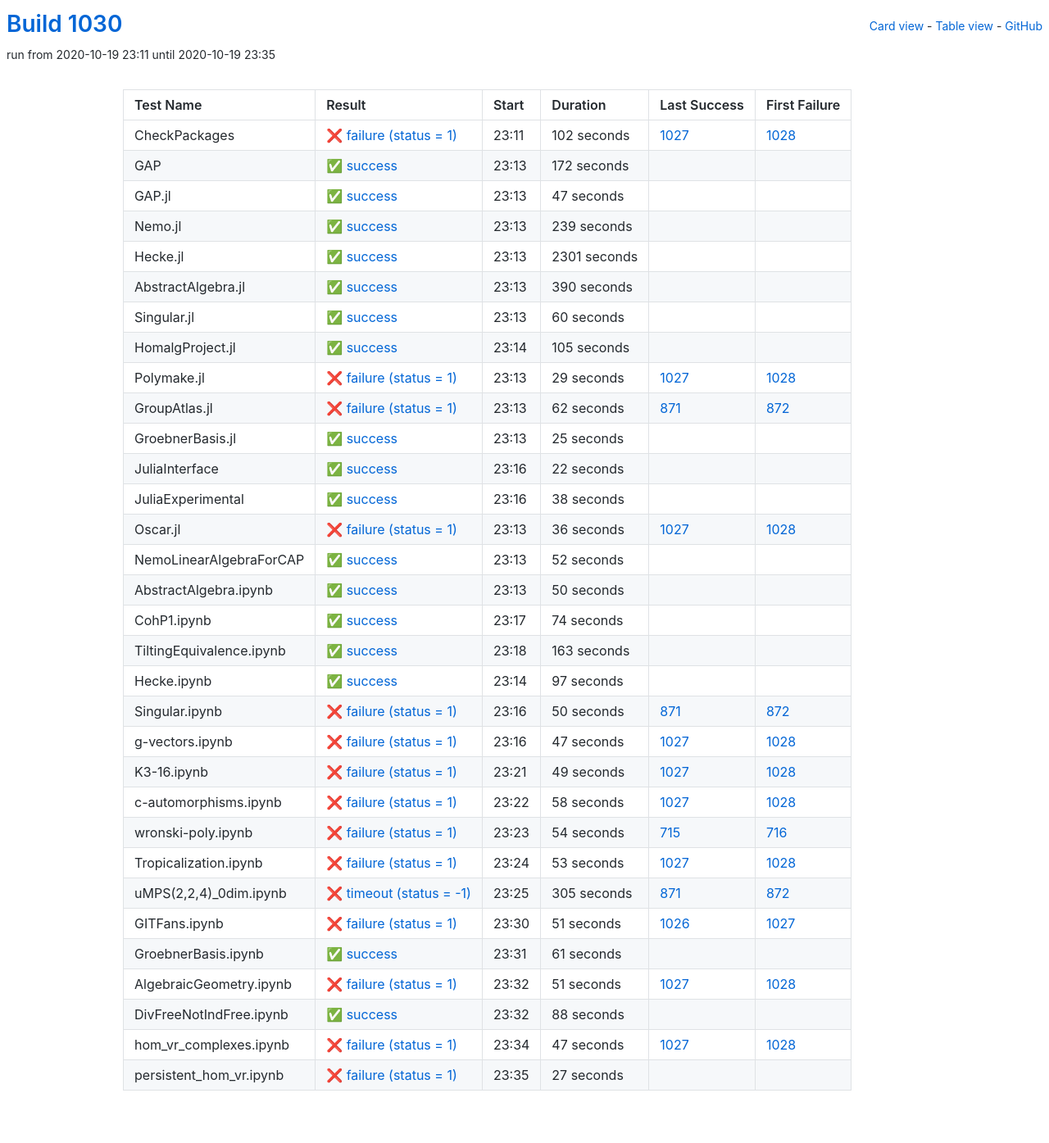
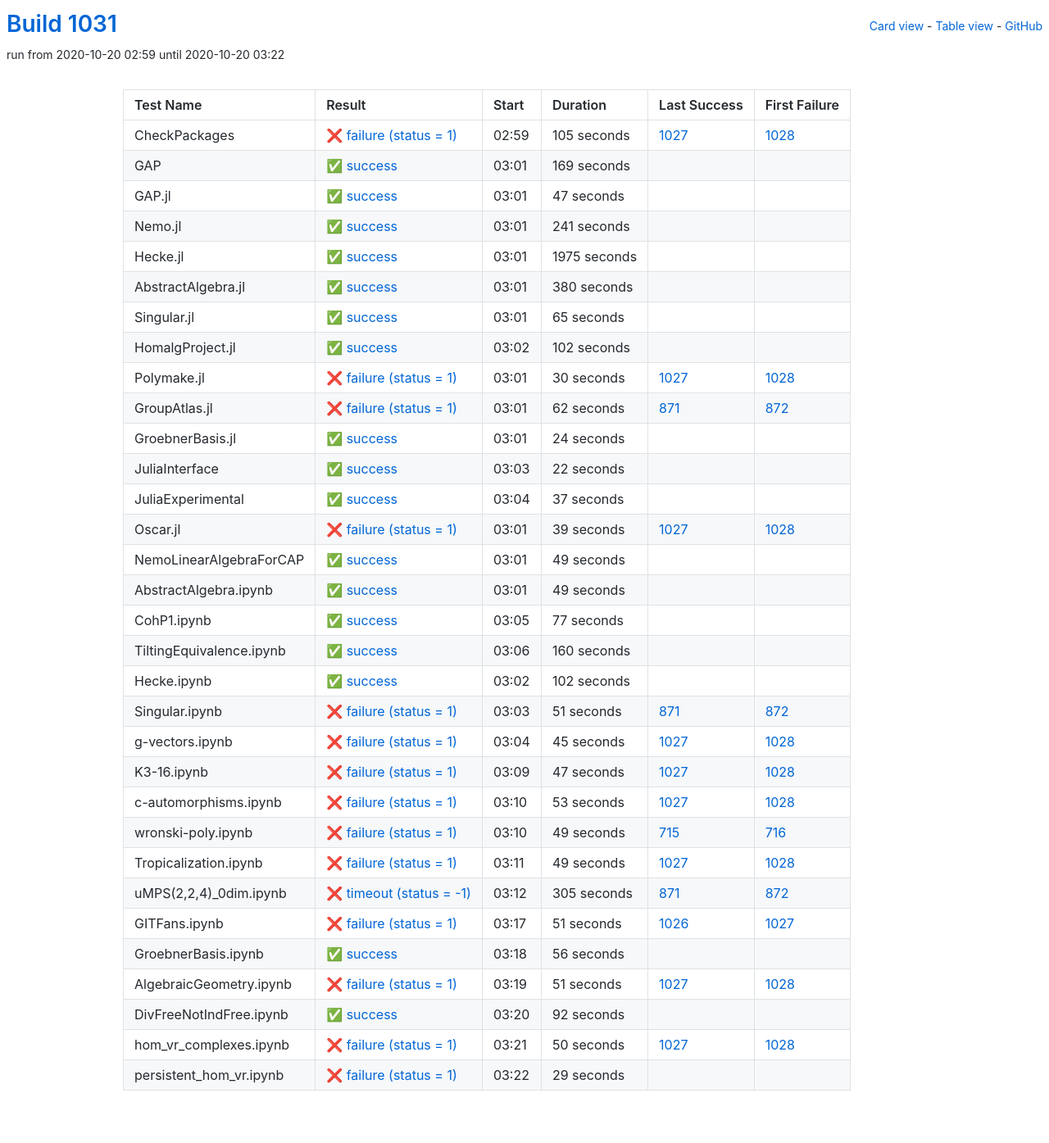
Before and after one commit to oscar-system/oscar-ci-status-stable, a Jekyll site: the page built from table.html, in a window 1280 px wide. Shown: the whole page at 82% size. Built offline with Jekyll 4.4.1, drawn with Linux system fonts in a browser that asks for light colours.

Commit message:
Build #1031

```diff
--- a/_data/ci.yml
+++ b/_data/ci.yml
@@ -1,6 +1,6 @@
 ---
-build: 1030
-build_url: https://oscarci.mathematik.uni-kl.de/job/oscar-stable/1030/
+build: 1031
+build_url: https://oscarci.mathematik.uni-kl.de/job/oscar-stable/1031/
 job: oscar-stable
 organization: oscar-system
 repo: oscar-ci-status-stable
@@ -8,32 +8,32 @@ repourl: https://github.com/oscar-system/oscar-ci-status-stable
 tests:
 - name: CheckPackages
   id: checkpackages
-  log: https://oscarci.mathematik.uni-kl.de/job/oscar-stable/1030/artifact/logs/build-1030/CheckPackages.log
-  start: 2020-10-19 23:11
+  log: https://oscarci.mathematik.uni-kl.de/job/oscar-stable/1031/artifact/logs/build-1031/CheckPackages.log
+  start: 2020-10-20 02:59
   success: false
   exitcode: 1
   status: failure
-  duration: 102
+  duration: 105
   last_success: 1027
   last_success_url: https://oscarci.mathematik.uni-kl.de/job/oscar-stable/1027/
   first_failure: 1028
   first_failure_url: https://oscarci.mathematik.uni-kl.de/job/oscar-stable/1028/
 - name: GAP
   id: gap
-  log: https://oscarci.mathematik.uni-kl.de/job/oscar-stable/1030/artifact/logs/build-1030/GAP.log
-  start: 2020-10-19 23:13
+  log: https://oscarci.mathematik.uni-kl.de/job/oscar-stable/1031/artifact/logs/build-1031/GAP.log
+  start: 2020-10-20 03:01
   success: true
   exitcode: 0
   status: success
-  duration: 172
+  duration: 169
   last_success: false
   last_success_url:
   first_failure: false
   first_failure_url:
 - name: GAP.jl
   id: gap-jl
-  log: https://oscarci.mathematik.uni-kl.de/job/oscar-stable/1030/artifact/logs/build-1030/GAP.jl.log
-  start: 2020-10-19 23:13
+  log: https://oscarci.mathematik.uni-kl.de/job/oscar-stable/1031/artifact/logs/build-1031/GAP.jl.log
+  start: 2020-10-20 03:01
   success: true
   exitcode: 0
   status: success
@@ -44,80 +44,80 @@ tests:
   first_failure_url:
 - name: Nemo.jl
   id: nemo-jl
-  log: https://oscarci.mathematik.uni-kl.de/job/oscar-stable/1030/artifact/logs/build-1030/Nemo.jl.log
-  start: 2020-10-19 23:13
+  log: https://oscarci.mathematik.uni-kl.de/job/oscar-stable/1031/artifact/logs/build-1031/Nemo.jl.log
+  start: 2020-10-20 03:01
   success: true
   exitcode: 0
   status: success
-  duration: 239
+  duration: 241
   last_success: false
   last_success_url:
   first_failure: false
   first_failure_url:
 - name: Hecke.jl
   id: hecke-jl
-  log: https://oscarci.mathematik.uni-kl.de/job/oscar-stable/1030/artifact/logs/build-1030/Hecke.jl.log
-  start: 2020-10-19 23:13
+  log: https://oscarci.mathematik.uni-kl.de/job/oscar-stable/1031/artifact/logs/build-1031/Hecke.jl.log
+  start: 2020-10-20 03:01
   success: true
   exitcode: 0
   status: success
-  duration: 2301
+  duration: 1975
   last_success: false
   last_success_url:
   first_failure: false
   first_failure_url:
 - name: AbstractAlgebra.jl
   id: abstractalgebra-jl
-  log: https://oscarci.mathematik.uni-kl.de/job/oscar-stable/1030/artifact/logs/build-1030/AbstractAlgebra.jl.log
-  start: 2020-10-19 23:13
+  log: https://oscarci.mathematik.uni-kl.de/job/oscar-stable/1031/artifact/logs/build-1031/AbstractAlgebra.jl.log
+  start: 2020-10-20 03:01
   success: true
   exitcode: 0
   status: success
-  duration: 390
+  duration: 380
   last_success: false
   last_success_url:
   first_failure: false
   first_failure_url:
 - name: Singular.jl
   id: singular-jl
-  log: https://oscarci.mathematik.uni-kl.de/job/oscar-stable/1030/artifact/logs/build-1030/Singular.jl.log
-  start: 2020-10-19 23:13
+  log: https://oscarci.mathematik.uni-kl.de/job/oscar-stable/1031/artifact/logs/build-1031/Singular.jl.log
+  start: 2020-10-20 03:01
   success: true
   exitcode: 0
   status: success
-  duration: 60
+  duration: 65
   last_success: false
   last_success_url:
   first_failure: false
   first_failure_url:
 - name: HomalgProject.jl
   id: homalgproject-jl
-  log: https://oscarci.mathematik.uni-kl.de/job/oscar-stable/1030/artifact/logs/build-1030/HomalgProject.jl.log
-  start: 2020-10-19 23:14
+  log: https://oscarci.mathematik.uni-kl.de/job/oscar-stable/1031/artifact/logs/build-1031/HomalgProject.jl.log
+  start: 2020-10-20 03:02
   success: true
   exitcode: 0
   status: success
-  duration: 105
+  duration: 102
   last_success: false
   last_success_url:
   first_failure: false
   first_failure_url:
 - name: Polymake.jl
   id: polymake-jl
-  log: https://oscarci.mathematik.uni-kl.de/job/oscar-stable/1030/artifact/logs/build-1030/Polymake.jl.log
-  start: 2020-10-19 23:13
+  log: https://oscarci.mathematik.uni-kl.de/job/oscar-stable/1031/artifact/logs/build-1031/Polymake.jl.log
+  start: 2020-10-20 03:01
   success: false
   exitcode: 1
   status: failure
-  duration: 29
+  duration: 30
   last_success: 1027
   last_success_url: https://oscarci.mathematik.uni-kl.de/job/oscar-stable/1027/
   first_failure: 1028
   first_failure_url: https://oscarci.mathematik.uni-kl.de/job/oscar-stable/1028/
 - name: GroupAtlas.jl
   id: groupatlas-jl
-  log: https://oscarci.mathematik.uni-kl.de/job/oscar-stable/1030/artifact/logs/build-1030/GroupAtlas.jl.log
-  start: 2020-10-19 23:13
+  log: https://oscarci.mathematik.uni-kl.de/job/oscar-stable/1031/artifact/logs/build-1031/GroupAtlas.jl.log
+  start: 2020-10-20 03:01
   success: false
   exitcode: 1
   status: failure
@@ -128,20 +128,20 @@ tests:
   first_failure_url: https://oscarci.mathematik.uni-kl.de/job/oscar-stable/872/
 - name: GroebnerBasis.jl
   id: groebnerbasis-jl
-  log: https://oscarci.mathematik.uni-kl.de/job/oscar-stable/1030/artifact/logs/build-1030/GroebnerBasis.jl.log
-  start: 2020-10-19 23:13
+  log: https://oscarci.mathematik.uni-kl.de/job/oscar-stable/1031/artifact/logs/build-1031/GroebnerBasis.jl.log
+  start: 2020-10-20 03:01
   success: true
   exitcode: 0
   status: success
-  duration: 25
+  duration: 24
   last_success: false
   last_success_url:
   first_failure: false
   first_failure_url:
 - name: JuliaInterface
   id: juliainterface
-  log: https://oscarci.mathematik.uni-kl.de/job/oscar-stable/1030/artifact/logs/build-1030/JuliaInterface.log
-  start: 2020-10-19 23:16
+  log: https://oscarci.mathematik.uni-kl.de/job/oscar-stable/1031/artifact/logs/build-1031/JuliaInterface.log
+  start: 2020-10-20 03:03
   success: true
   exitcode: 0
   status: success
@@ -152,104 +152,116 @@ tests:
   first_failure_url:
 - name: JuliaExperimental
   id: juliaexperimental
-  log: https://oscarci.mathematik.uni-kl.de/job/oscar-stable/1030/artifact/logs/build-1030/JuliaExperimental.log
-  start: 2020-10-19 23:16
+  log: https://oscarci.mathematik.uni-kl.de/job/oscar-stable/1031/artifact/logs/build-1031/JuliaExperimental.log
+  start: 2020-10-20 03:04
   success: true
   exitcode: 0
   status: success
-  duration: 38
+  duration: 37
   last_success: false
   last_success_url:
   first_failure: false
   first_failure_url:
 - name: Oscar.jl
   id: oscar-jl
-  log: https://oscarci.mathematik.uni-kl.de/job/oscar-stable/1030/artifact/logs/build-1030/Oscar.jl.log
-  start: 2020-10-19 23:13
+  log: https://oscarci.mathematik.uni-kl.de/job/oscar-stable/1031/artifact/logs/build-1031/Oscar.jl.log
+  start: 2020-10-20 03:01
   success: false
   exitcode: 1
   status: failure
-  duration: 36
+  duration: 39
   last_success: 1027
   last_success_url: https://oscarci.mathematik.uni-kl.de/job/oscar-stable/1027/
   first_failure: 1028
   first_failure_url: https://oscarci.mathematik.uni-kl.de/job/oscar-stable/1028/
 - name: NemoLinearAlgebraForCAP
   id: nemolinearalgebraforcap
-  log: https://oscarci.mathematik.uni-kl.de/job/oscar-stable/1030/artifact/logs/build-1030/NemoLinearAlgebraForCAP.log
-  start: 2020-10-19 23:13
+  log: https://oscarci.mathematik.uni-kl.de/job/oscar-stable/1031/artifact/logs/build-1031/NemoLinearAlgebraForCAP.log
+  start: 2020-10-20 03:01
   success: true
   exitcode: 0
   status: success
-  duration: 52
+  duration: 49
   last_success: false
   last_success_url:
   first_failure: false
   first_failure_url:
 - name: AbstractAlgebra.ipynb
   id: abstractalgebra-ipynb
-  log: https://oscarci.mathematik.uni-kl.de/job/oscar-stable/1030/artifact/logs/build-1030/AbstractAlgebra.ipynb.log
-  start: 2020-10-19 23:13
+  log: https://oscarci.mathematik.uni-kl.de/job/oscar-stable/1031/artifact/logs/build-1031/AbstractAlgebra.ipynb.log
+  start: 2020-10-20 03:01
   success: true
   exitcode: 0
   status: success
-  duration: 50
+  duration: 49
   last_success: false
   last_success_url:
   first_failure: false
   first_failure_url:
 - name: CohP1.ipynb
   id: cohp1-ipynb
-  log: https://oscarci.mathematik.uni-kl.de/job/oscar-stable/1030/artifact/logs/build-1030/CohP1.ipynb.log
-  start: 2020-10-19 23:17
+  log: https://oscarci.mathematik.uni-kl.de/job/oscar-stable/1031/artifact/logs/build-1031/CohP1.ipynb.log
+  start: 2020-10-20 03:05
   success: true
   exitcode: 0
   status: success
-  duration: 74
+  duration: 77
   last_success: false
   last_success_url:
   first_failure: false
   first_failure_url:
 - name: TiltingEquivalence.ipynb
   id: tiltingequivalence-ipynb
-  log: https://oscarci.mathematik.uni-kl.de/job/oscar-stable/1030/artifact/logs/build-1030/TiltingEquivalence.ipynb.log
-  start: 2020-10-19 23:18
+  log: https://oscarci.mathematik.uni-kl.de/job/oscar-stable/1031/artifact/logs/build-1031/TiltingEquivalence.ipynb.log
+  start: 2020-10-20 03:06
   success: true
   exitcode: 0
   status: success
-  duration: 163
+  duration: 160
   last_success: false
   last_success_url:
   first_failure: false
   first_failure_url:
 - name: Hecke.ipynb
   id: hecke-ipynb
-  log: https://oscarci.mathematik.uni-kl.de/job/oscar-stable/1030/artifact/logs/build-1030/Hecke.ipynb.log
-  start: 2020-10-19 23:14
+  log: https://oscarci.mathematik.uni-kl.de/job/oscar-stable/1031/artifact/logs/build-1031/Hecke.ipynb.log
+  start: 2020-10-20 03:02
   success: true
   exitcode: 0
   status: success
-  duration: 97
+  duration: 102
   last_success: false
   last_success_url:
   first_failure: false
   first_failure_url:
 - name: Singular.ipynb
   id: singular-ipynb
-  log: https://oscarci.mathematik.uni-kl.de/job/oscar-stable/1030/artifact/logs/build-1030/Singular.ipynb.log
-  start: 2020-10-19 23:16
+  log: https://oscarci.mathematik.uni-kl.de/job/oscar-stable/1031/artifact/logs/build-1031/Singular.ipynb.log
+  start: 2020-10-20 03:03
   success: false
   exitcode: 1
   status: failure
-  duration: 50
+  duration: 51
   last_success: 871
   last_success_url: https://oscarci.mathematik.uni-kl.de/job/oscar-stable/871/
   first_failure: 872
   first_failure_url: https://oscarci.mathematik.uni-kl.de/job/oscar-stable/872/
 - name: g-vectors.ipynb
   id: g-vectors-ipynb
-  log: https://oscarci.mathematik.uni-kl.de/job/oscar-stable/1030/artifact/logs/build-1030/g-vectors.ipynb.log
-  start: 2020-10-19 23:16
+  log: https://oscarci.mathematik.uni-kl.de/job/oscar-stable/1031/artifact/logs/build-1031/g-vectors.ipynb.log
+  start: 2020-10-20 03:04
+  success: false
+  exitcode: 1
+  status: failure
+  duration: 45
+  last_success: 1027
+  last_success_url: https://oscarci.mathematik.uni-kl.de/job/oscar-stable/1027/
+  first_failure: 1028
+  first_failure_url: https://oscarci.mathematik.uni-kl.de/job/oscar-stable/1028/
+- name: K3-16.ipynb
+  id: k3-16-ipynb
+  log: https://oscarci.mathematik.uni-kl.de/job/oscar-stable/1031/artifact/logs/build-1031/K3-16.ipynb.log
+  start: 2020-10-20 03:09
   success: false
   exitcode: 1
   status: failure
@@ -258,10 +270,34 @@ tests:
   last_success_url: https://oscarci.mathematik.uni-kl.de/job/oscar-stable/1027/
   first_failure: 1028
   first_failure_url: https://oscarci.mathematik.uni-kl.de/job/oscar-stable/1028/
-- name: K3-16.ipynb
-  id: k3-16-ipynb
-  log: https://oscarci.mathematik.uni-kl.de/job/oscar-stable/1030/artifact/logs/build-1030/K3-16.ipynb.log
-  start: 2020-10-19 23:21
+- name: c-automorphisms.ipynb
+  id: c-automorphisms-ipynb
+  log: https://oscarci.mathematik.uni-kl.de/job/oscar-stable/1031/artifact/logs/build-1031/c-automorphisms.ipynb.log
+  start: 2020-10-20 03:10
+  success: false
+  exitcode: 1
+  status: failure
+  duration: 53
+  last_success: 1027
+  last_success_url: https://oscarci.mathematik.uni-kl.de/job/oscar-stable/1027/
+  first_failure: 1028
+  first_failure_url: https://oscarci.mathematik.uni-kl.de/job/oscar-stable/1028/
+- name: wronski-poly.ipynb
+  id: wronski-poly-ipynb
+  log: https://oscarci.mathematik.uni-kl.de/job/oscar-stable/1031/artifact/logs/build-1031/wronski-poly.ipynb.log
+  start: 2020-10-20 03:10
+  success: false
+  exitcode: 1
+  status: failure
+  duration: 49
+  last_success: 715
+  last_success_url: https://oscarci.mathematik.uni-kl.de/job/oscar-stable/715/
+  first_failure: 716
+  first_failure_url: https://oscarci.mathematik.uni-kl.de/job/oscar-stable/716/
+- name: Tropicalization.ipynb
+  id: tropicalization-ipynb
+  log: https://oscarci.mathematik.uni-kl.de/job/oscar-stable/1031/artifact/logs/build-1031/Tropicalization.ipynb.log
+  start: 2020-10-20 03:11
   success: false
   exitcode: 1
   status: failure
@@ -270,46 +306,10 @@ tests:
   last_success_url: https://oscarci.mathematik.uni-kl.de/job/oscar-stable/1027/
   first_failure: 1028
   first_failure_url: https://oscarci.mathematik.uni-kl.de/job/oscar-stable/1028/
-- name: c-automorphisms.ipynb
-  id: c-automorphisms-ipynb
-  log: https://oscarci.mathematik.uni-kl.de/job/oscar-stable/1030/artifact/logs/build-1030/c-automorphisms.ipynb.log
-  start: 2020-10-19 23:22
-  success: false
-  exitcode: 1
-  status: failure
-  duration: 58
-  last_success: 1027
-  last_success_url: https://oscarci.mathematik.uni-kl.de/job/oscar-stable/1027/
-  first_failure: 1028
-  first_failure_url: https://oscarci.mathematik.uni-kl.de/job/oscar-stable/1028/
-- name: wronski-poly.ipynb
-  id: wronski-poly-ipynb
-  log: https://oscarci.mathematik.uni-kl.de/job/oscar-stable/1030/artifact/logs/build-1030/wronski-poly.ipynb.log
-  start: 2020-10-19 23:23
-  success: false
-  exitcode: 1
-  status: failure
-  duration: 54
-  last_success: 715
-  last_success_url: https://oscarci.mathematik.uni-kl.de/job/oscar-stable/715/
-  first_failure: 716
-  first_failure_url: https://oscarci.mathematik.uni-kl.de/job/oscar-stable/716/
-- name: Tropicalization.ipynb
-  id: tropicalization-ipynb
-  log: https://oscarci.mathematik.uni-kl.de/job/oscar-stable/1030/artifact/logs/build-1030/Tropicalization.ipynb.log
-  start: 2020-10-19 23:24
-  success: false
-  exitcode: 1
-  status: failure
-  duration: 53
-  last_success: 1027
-  last_success_url: https://oscarci.mathematik.uni-kl.de/job/oscar-stable/1027/
-  first_failure: 1028
-  first_failure_url: https://oscarci.mathematik.uni-kl.de/job/oscar-stable/1028/
 - name: uMPS(2,2,4)_0dim.ipynb
   id: umps-2-2-4-0dim-ipynb
-  log: https://oscarci.mathematik.uni-kl.de/job/oscar-stable/1030/artifact/logs/build-1030/uMPS-2-2-4-_0dim.ipynb.log
-  start: 2020-10-19 23:25
+  log: https://oscarci.mathematik.uni-kl.de/job/oscar-stable/1031/artifact/logs/build-1031/uMPS-2-2-4-_0dim.ipynb.log
+  start: 2020-10-20 03:12
   success: false
   exitcode: -1
   status: timeout
@@ -320,8 +320,8 @@ tests:
   first_failure_url: https://oscarci.mathematik.uni-kl.de/job/oscar-stable/872/
 - name: GITFans.ipynb
   id: gitfans-ipynb
-  log: https://oscarci.mathematik.uni-kl.de/job/oscar-stable/1030/artifact/logs/build-1030/GITFans.ipynb.log
-  start: 2020-10-19 23:30
+  log: https://oscarci.mathematik.uni-kl.de/job/oscar-stable/1031/artifact/logs/build-1031/GITFans.ipynb.log
+  start: 2020-10-20 03:17
   success: false
   exitcode: 1
   status: failure
@@ -332,20 +332,20 @@ tests:
   first_failure_url: https://oscarci.mathematik.uni-kl.de/job/oscar-stable/1027/
 - name: GroebnerBasis.ipynb
   id: groebnerbasis-ipynb
-  log: https://oscarci.mathematik.uni-kl.de/job/oscar-stable/1030/artifact/logs/build-1030/GroebnerBasis.ipynb.log
-  start: 2020-10-19 23:31
+  log: https://oscarci.mathematik.uni-kl.de/job/oscar-stable/1031/artifact/logs/build-1031/GroebnerBasis.ipynb.log
+  start: 2020-10-20 03:18
   success: true
   exitcode: 0
   status: success
-  duration: 61
+  duration: 56
   last_success: false
   last_success_url:
   first_failure: false
   first_failure_url:
 - name: AlgebraicGeometry.ipynb
   id: algebraicgeometry-ipynb
-  log: https://oscarci.mathematik.uni-kl.de/job/oscar-stable/1030/artifact/logs/build-1030/AlgebraicGeometry.ipynb.log
-  start: 2020-10-19 23:32
+  log: https://oscarci.mathematik.uni-kl.de/job/oscar-stable/1031/artifact/logs/build-1031/AlgebraicGeometry.ipynb.log
+  start: 2020-10-20 03:19
   success: false
   exitcode: 1
   status: failure
@@ -356,36 +356,36 @@ tests:
   first_failure_url: https://oscarci.mathematik.uni-kl.de/job/oscar-stable/1028/
 - name: DivFreeNotIndFree.ipynb
   id: divfreenotindfree-ipynb
-  log: https://oscarci.mathematik.uni-kl.de/job/oscar-stable/1030/artifact/logs/build-1030/DivFreeNotIndFree.ipynb.log
-  start: 2020-10-19 23:32
+  log: https://oscarci.mathematik.uni-kl.de/job/oscar-stable/1031/artifact/logs/build-1031/DivFreeNotIndFree.ipynb.log
+  start: 2020-10-20 03:20
   success: true
   exitcode: 0
   status: success
-  duration: 88
+  duration: 92
   last_success: false
   last_success_url:
   first_failure: false
   first_failure_url:
 - name: hom_vr_complexes.ipynb
   id: hom-vr-complexes-ipynb
-  log: https://oscarci.mathematik.uni-kl.de/job/oscar-stable/1030/artifact/logs/build-1030/hom_vr_complexes.ipynb.log
-  start: 2020-10-19 23:34
+  log: https://oscarci.mathematik.uni-kl.de/job/oscar-stable/1031/artifact/logs/build-1031/hom_vr_complexes.ipynb.log
+  start: 2020-10-20 03:21
   success: false
   exitcode: 1
   status: failure
-  duration: 47
+  duration: 50
   last_success: 1027
   last_success_url: https://oscarci.mathematik.uni-kl.de/job/oscar-stable/1027/
   first_failure: 1028
   first_failure_url: https://oscarci.mathematik.uni-kl.de/job/oscar-stable/1028/
 - name: persistent_hom_vr.ipynb
   id: persistent-hom-vr-ipynb
-  log: https://oscarci.mathematik.uni-kl.de/job/oscar-stable/1030/artifact/logs/build-1030/persistent_hom_vr.ipynb.log
-  start: 2020-10-19 23:35
+  log: https://oscarci.mathematik.uni-kl.de/job/oscar-stable/1031/artifact/logs/build-1031/persistent_hom_vr.ipynb.log
+  start: 2020-10-20 03:22
   success: false
   exitcode: 1
   status: failure
-  duration: 27
+  duration: 29
   last_success: false
   last_success_url:
   first_failure: false
```
Also changed, not shown: README.md.
